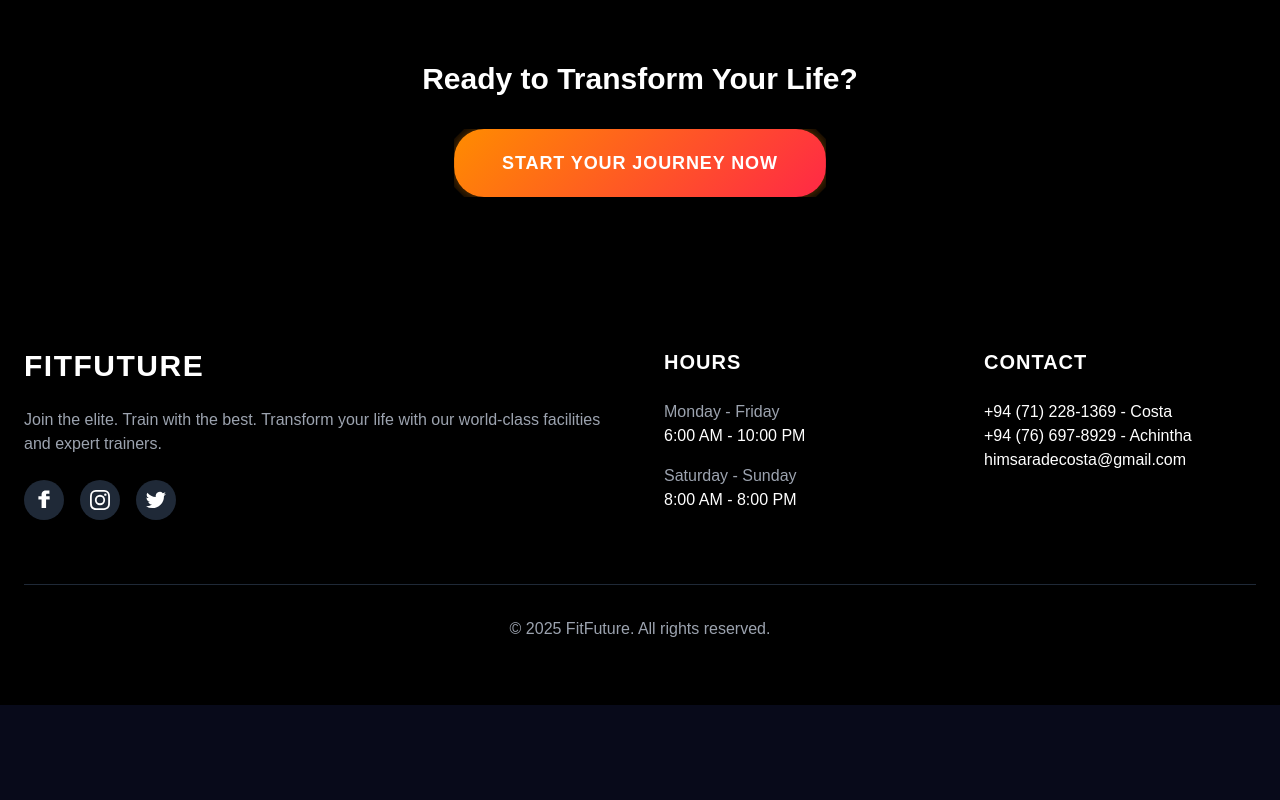
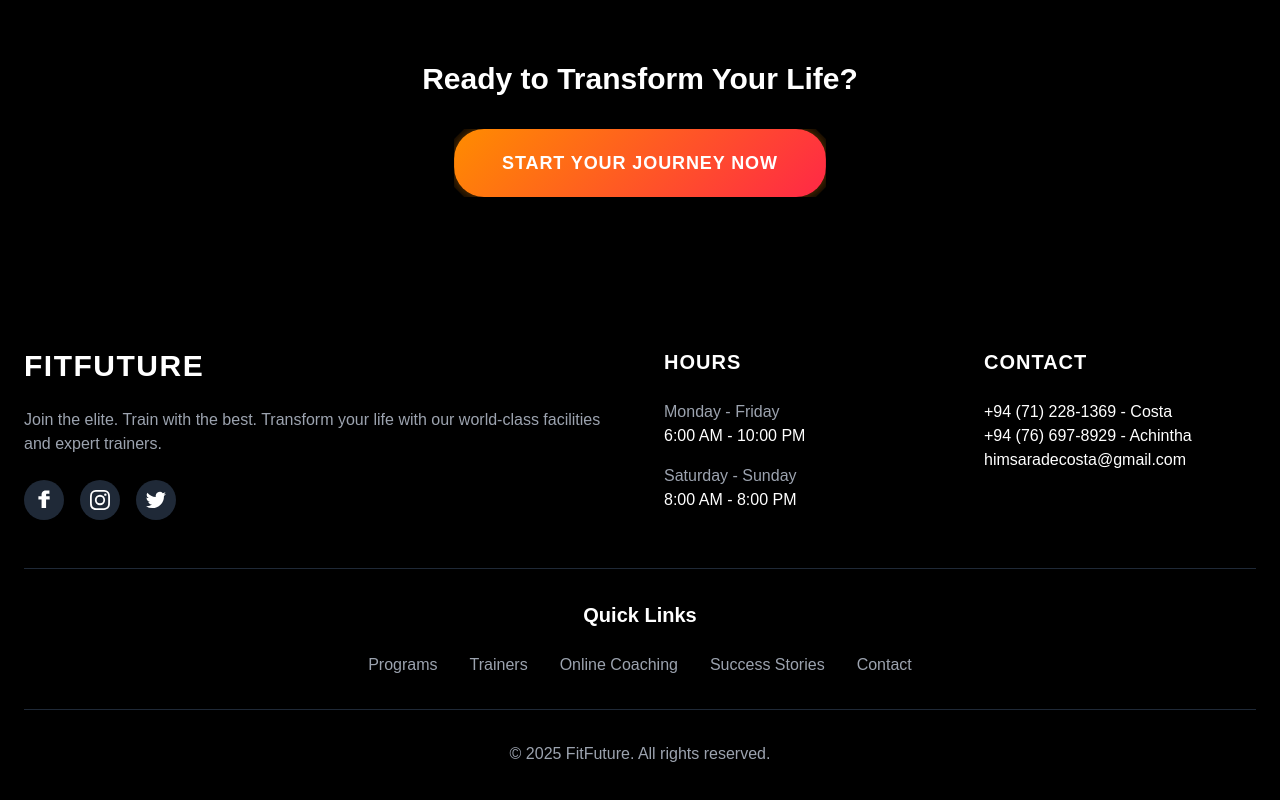
Before and after one commit to costa-tech/GYM-TRAINER-WEBSITE, a React (Vite) app: page /online-coaching in a window 1280 px wide. Shown: the part 2076-2876 px from the top of the page. Before the commit the page ends 2781 px from the top, so only its background shows below. Built offline with nearby package versions, Linux system fonts and the light colour scheme.

Commit message:
feat: enhance scrolling behavior and add quick links section in footer

```diff
--- a/src/App.jsx
+++ b/src/App.jsx
@@ -16,18 +16,22 @@ const ScrollToTop = () => {
   const { pathname, hash } = useLocation();
 
   useEffect(() => {
-    // If there's no hash, scroll to top
+    // Always scroll to top on route change
     if (!hash) {
       window.scrollTo(0, 0);
     }
-    // If there's a hash, scroll to the element
+    // If there's a hash, scroll to the element with extra handling
     else {
       const id = hash.replace('#', '');
       const element = document.getElementById(id);
       if (element) {
+        // Add a slight delay to ensure proper scrolling
         setTimeout(() => {
           element.scrollIntoView({ behavior: 'smooth' });
         }, 100);
+      } else {
+        // If hash element not found, scroll to top
+        window.scrollTo(0, 0);
       }
     }
   }, [pathname, hash]); // Run this effect when location changes
--- a/src/components/Footer.jsx
+++ b/src/components/Footer.jsx
@@ -1,4 +1,5 @@
 import React from 'react';
+import { Link } from 'react-router-dom';
 
 const Footer = () => {
   return (
@@ -41,7 +42,20 @@ const Footer = () => {
             </p>
           </div>
         </div>
-        <div className="mt-16 pt-8 border-t border-gray-800 text-center text-gray-400">
+
+        {/* Quick Links Section */}
+        <div className="mt-12 pt-8 border-t border-gray-800">
+          <h4 className="text-center text-xl font-bold mb-6">Quick Links</h4>
+          <div className="flex flex-wrap justify-center gap-x-8 gap-y-4">
+            <Link to="/#services" className="text-gray-400 hover:text-white transition-colors">Programs</Link>
+            <Link to="/#team" className="text-gray-400 hover:text-white transition-colors">Trainers</Link>
+            <Link to="/online-coaching" className="text-gray-400 hover:text-white transition-colors">Online Coaching</Link>
+            <Link to="/#reviews" className="text-gray-400 hover:text-white transition-colors">Success Stories</Link>
+            <Link to="/#contact" className="text-gray-400 hover:text-white transition-colors">Contact</Link>
+          </div>
+        </div>
+
+        <div className="mt-8 pt-8 border-t border-gray-800 text-center text-gray-400">
           <p>&copy; {new Date().getFullYear()} FitFuture. All rights reserved.</p>
         </div>
       </div>
--- a/src/components/Services.jsx
+++ b/src/components/Services.jsx
@@ -1,6 +1,7 @@
 import React from 'react';
 import { motion } from 'framer-motion';
 import { useInView } from 'react-intersection-observer';
+import { Link } from 'react-router-dom';
 
 const services = [
   {
@@ -66,6 +67,26 @@ const Services = () => {
             </motion.div>
           ))}
         </div>
+
+        {/* Added Online Coaching Call to Action */}
+        <motion.div
+          initial={{ opacity: 0, y: 20 }}
+          whileInView={{ opacity: 1, y: 0 }}
+          viewport={{ once: true }}
+          className="mt-16 text-center"
+        >
+          <h3 className="text-2xl font-bold mb-4">Can't Make It To The Gym?</h3>
+          <p className="text-gray-300 mb-8 max-w-2xl mx-auto">
+            We offer comprehensive online coaching programs tailored to your needs,
+            delivering expert guidance no matter where you are.
+          </p>
+          <Link
+            to="/online-coaching"
+            className="btn btn-primary inline-block px-8 py-4 text-lg font-bold uppercase"
+          >
+            Explore Online Coaching
+          </Link>
+        </motion.div>
       </div>
     </section>
   );
```
